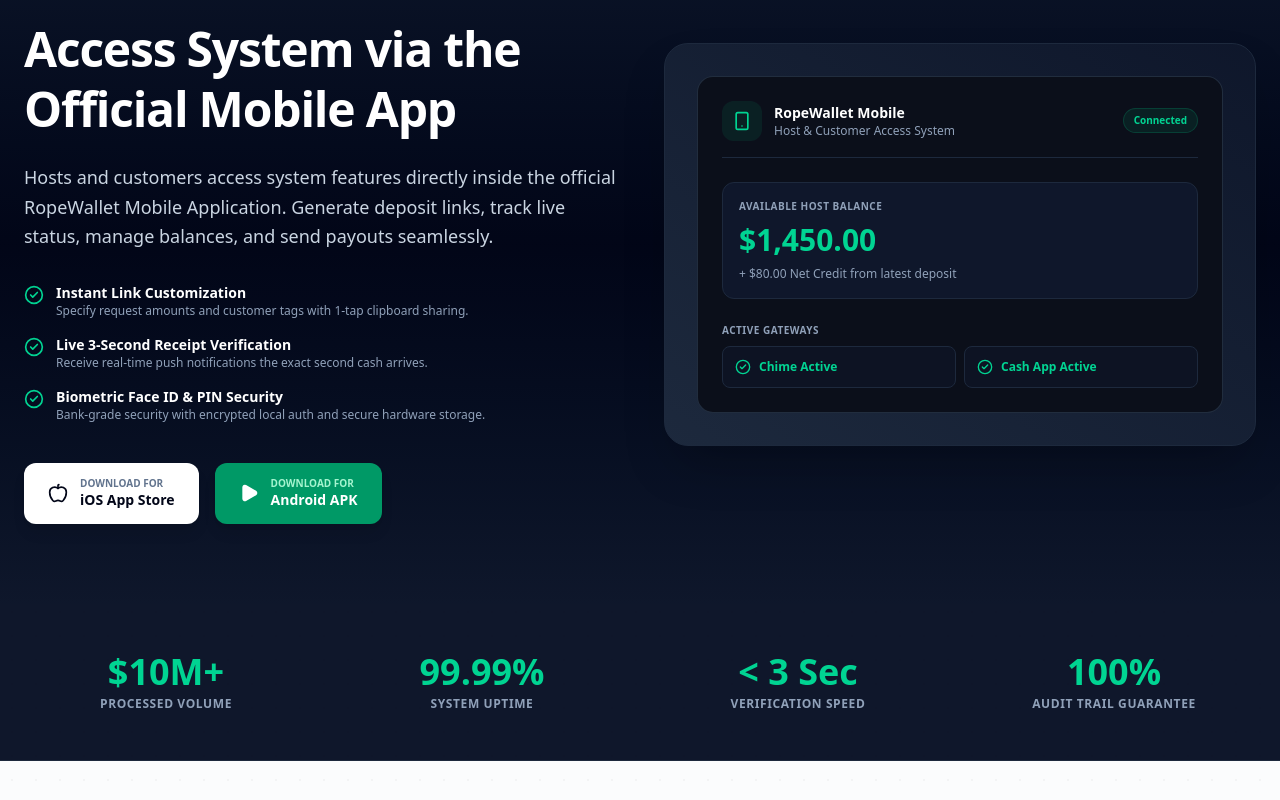
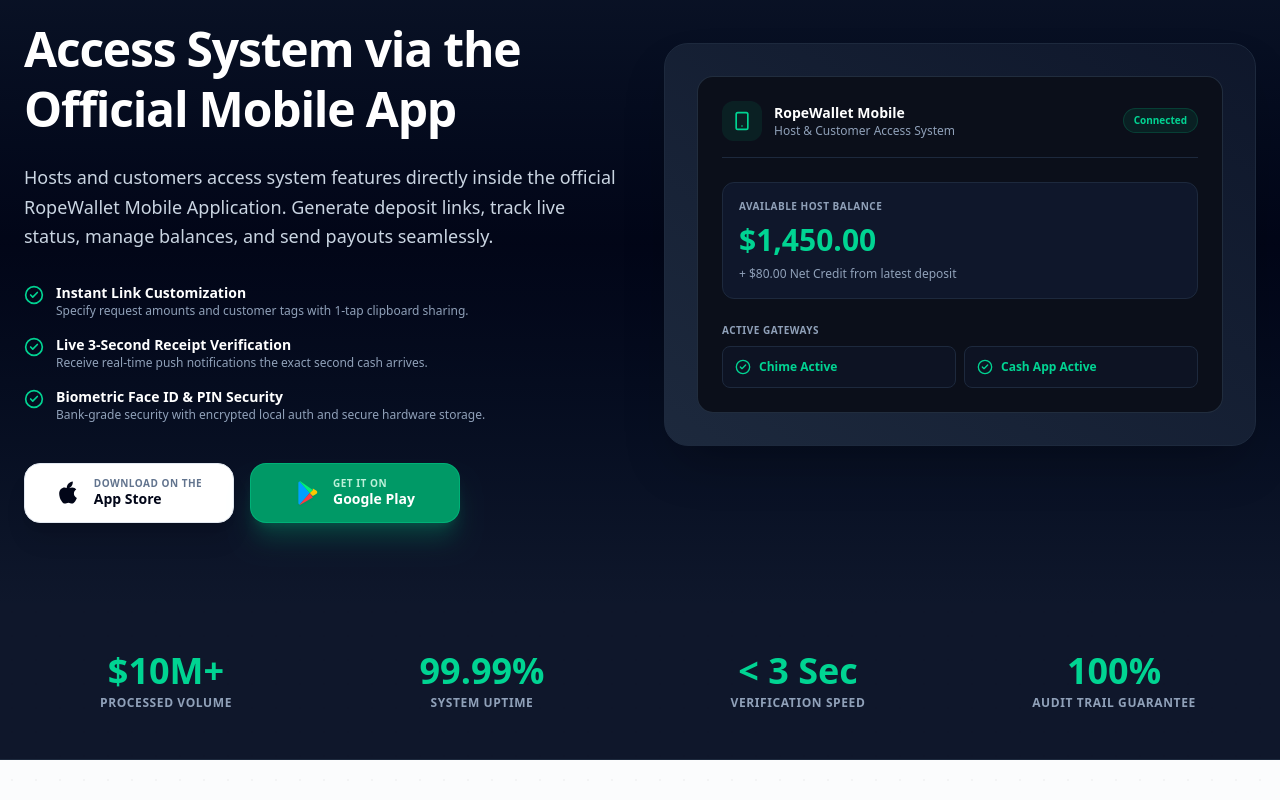
Before and after one commit to RijanRegmi/ropewallet, a Next.js app in the folder frontend/: page / in a window 1280 px wide. Shown: the part 1968-2768 px from the top of the page. Built offline with nearby package versions, Linux system fonts and the light colour scheme; no server answers.

Commit message:
fix ui of landing page

```diff
--- a/frontend/src/app/page.tsx
+++ b/frontend/src/app/page.tsx
@@ -115,7 +115,7 @@
           onClick={(e) => handleSmoothScroll(e, 'become-host')}
           className="underline hover:text-emerald-400 font-bold ml-1 flex items-center gap-0.5 text-xs text-white"
         >
-          Become a Host Inquiry <ChevronRight className="w-3 h-3" />
+          Become a Host <ChevronRight className="w-3 h-3" />
         </a>
       </div>
 
@@ -512,27 +512,36 @@
                 </div>
               </div>
 
-              {/* Download Buttons */}
+              {/* Download Buttons with Official Logos (Equal Dimensions) */}
               <div className="flex flex-wrap items-center gap-4">
                 <a
                   href="#"
-                  className="px-6 py-3.5 bg-white text-slate-950 hover:bg-slate-100 font-extrabold text-xs rounded-xl shadow-lg transition-all flex items-center gap-3 cursor-pointer"
+                  className="w-[210px] h-[60px] bg-white text-slate-950 hover:bg-slate-100 font-extrabold text-xs rounded-2xl shadow-xl hover:shadow-2xl transition-all hover:scale-[1.02] active:scale-[0.98] flex items-center justify-center gap-3.5 cursor-pointer border border-slate-200 shrink-0"
                 >
-                  <Apple className="w-5 h-5" />
+                  {/* Authentic Apple Logo */}
+                  <svg className="w-6 h-6 fill-slate-950 shrink-0" viewBox="0 0 384 512">
+                    <path d="M318.7 268.7c-.2-36.7 16.4-64.4 50-84.8-18.8-26.9-47.2-41.7-84.7-44.6-35.5-2.8-74.3 20.7-88.5 20.7-15 0-49.4-19.7-76.4-19.7C63.3 141.2 4 184.8 4 273.5q0 39.3 14.4 81.2c12.8 36.7 59 126.7 107.2 125.2 25.2-.6 43-17.9 75.8-17.9 31.8 0 48.3 17.9 76.4 17.9 48.6-.7 90.4-82.5 102.6-119.3-65.2-30.7-61.7-90-61.7-92.1zm-57.6-150.3c23.2-28.6 37.8-68.4 33-107.4-32.9 2.5-73.4 23.4-96.1 50-20.9 24.3-38.3 64.7-32.8 102.7 36.7 2.8 72.7-16.7 95.9-45.3z" />
+                  </svg>
                   <div className="text-left leading-tight">
-                    <span className="text-[10px] font-semibold text-slate-500 block uppercase">Download for</span>
-                    <span className="text-sm font-black">iOS App Store</span>
+                    <span className="text-[10px] font-bold text-slate-500 block uppercase tracking-wider">Download on the</span>
+                    <span className="text-sm font-black text-slate-950">App Store</span>
                   </div>
                 </a>
 
                 <a
                   href="#"
-                  className="px-6 py-3.5 bg-emerald-600 hover:bg-emerald-500 text-white font-extrabold text-xs rounded-xl shadow-lg transition-all flex items-center gap-3 cursor-pointer"
+                  className="w-[210px] h-[60px] bg-emerald-600 hover:bg-emerald-500 text-white border border-emerald-400/40 font-extrabold text-xs rounded-2xl shadow-xl shadow-emerald-600/30 hover:shadow-emerald-600/50 transition-all hover:scale-[1.02] active:scale-[0.98] flex items-center justify-center gap-3.5 cursor-pointer shrink-0"
                 >
-                  <Play className="w-5 h-5 fill-current" />
+                  {/* Official Google Play Store Icon */}
+                  <svg className="w-6 h-6 shrink-0 drop-shadow-xs" viewBox="0 0 512 512" fill="none">
+                    <path d="M99.617 8.057a32.062 32.062 0 0 0-14.739 5.863C76.993 19.349 72 29.832 72 41.528v428.944c0 11.696 4.993 22.179 12.878 27.608a32.062 32.062 0 0 0 14.739 5.863L314.07 256 99.617 8.057z" fill="#00A0FF"/>
+                    <path d="M380.05 190.05l-65.98 65.95 65.98 65.95 72.82-41.97c14.28-8.24 22.86-23.01 22.86-39.93s-8.58-31.69-22.86-39.93l-72.82-41.97z" fill="#FFC800"/>
+                    <path d="M99.617 8.057L314.07 256l65.98-65.95L120.3 12.162c-6.19-3.57-13.37-5.07-20.683-4.105z" fill="#00F076"/>
+                    <path d="M99.617 503.943c7.313.965 14.493-.535 20.683-4.105l259.75-149.943L314.07 256 99.617 503.943z" fill="#FF3A44"/>
+                  </svg>
                   <div className="text-left leading-tight">
-                    <span className="text-[10px] font-semibold text-emerald-200 block uppercase">Download for</span>
-                    <span className="text-sm font-black">Android APK</span>
+                    <span className="text-[10px] font-bold text-emerald-100/90 block uppercase tracking-wider">GET IT ON</span>
+                    <span className="text-sm font-black text-white">Google Play</span>
                   </div>
                 </a>
               </div>
```
